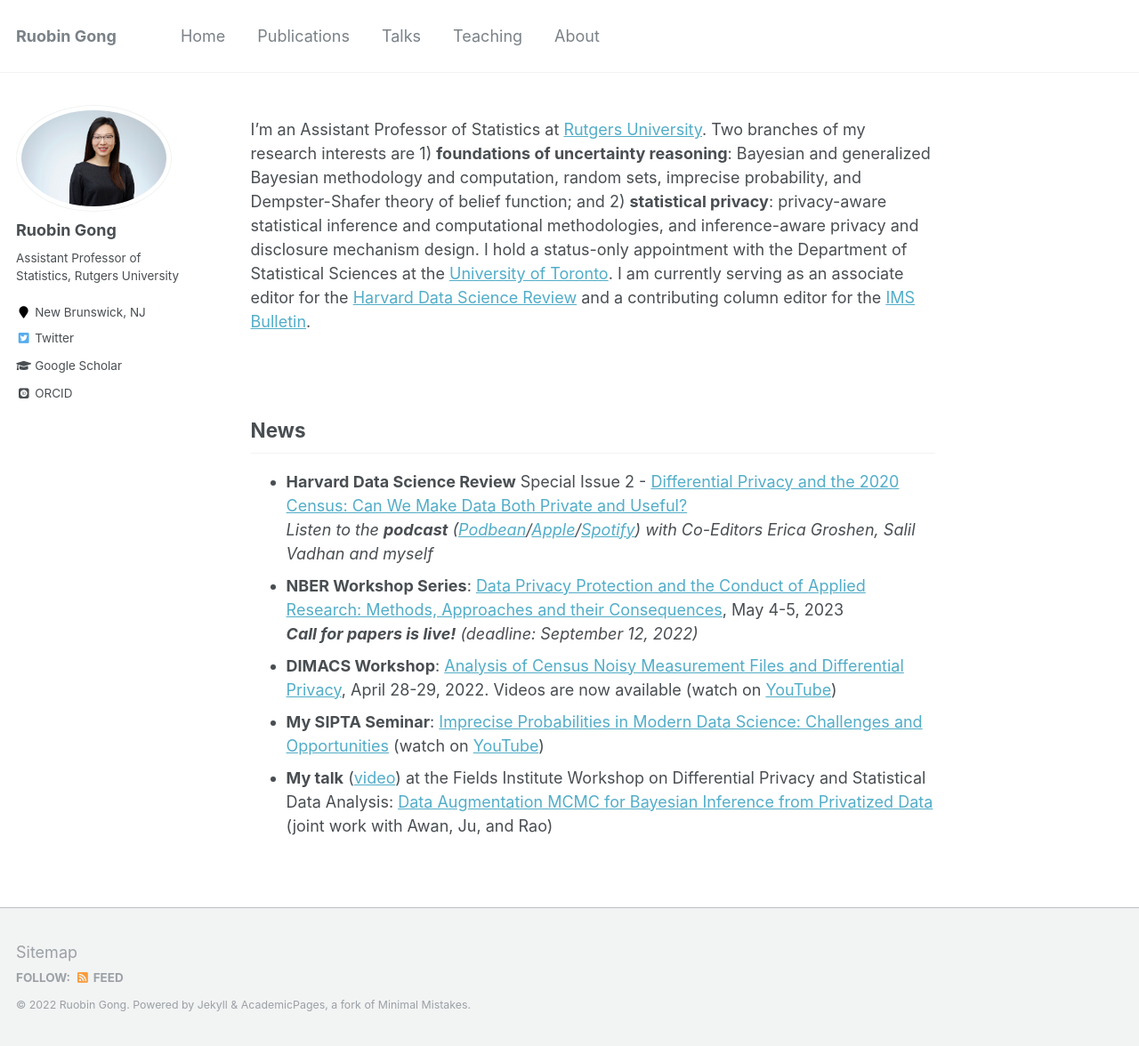
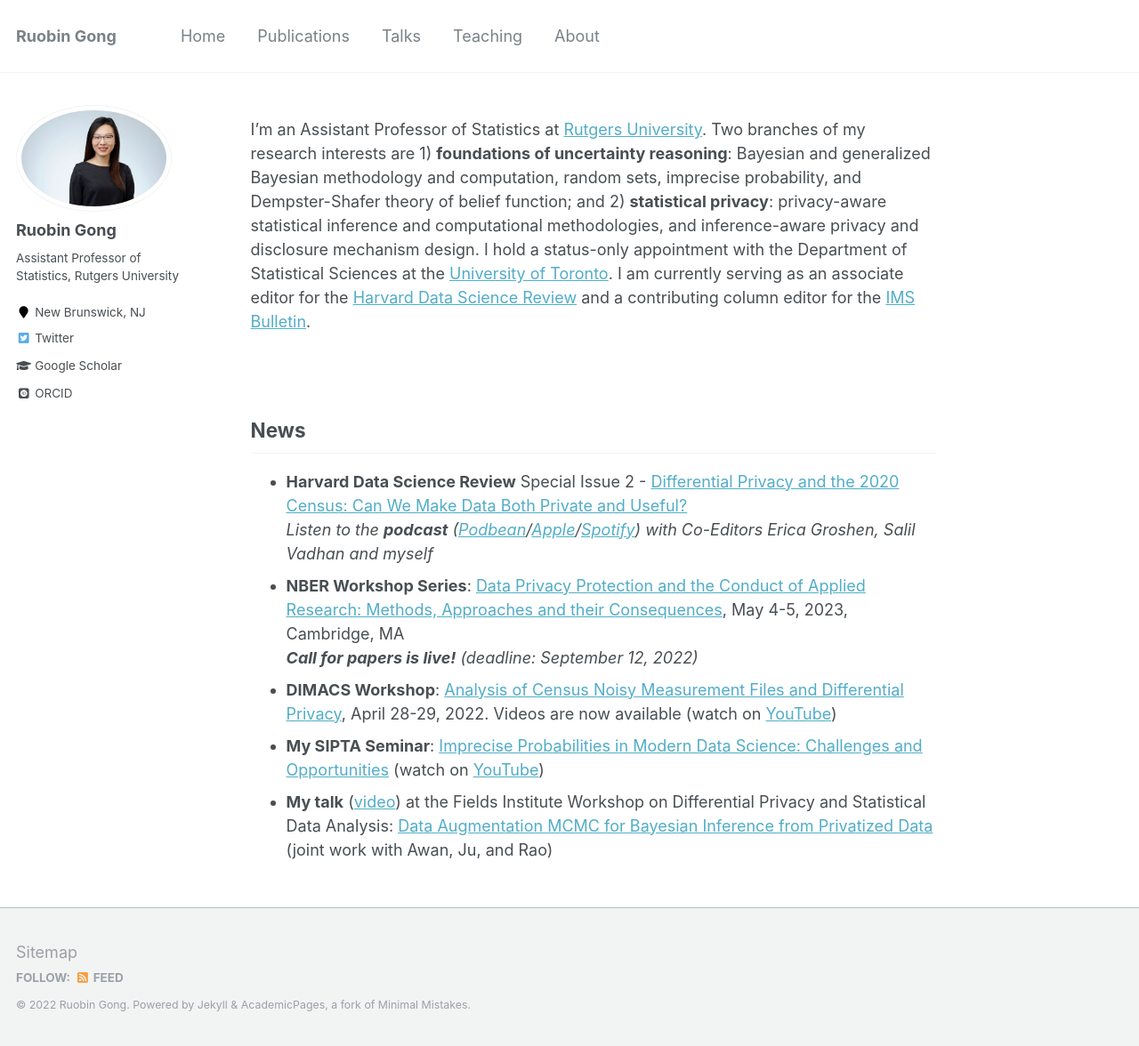
Before and after one commit to RuobinGong/RuobinGong.github.io, a Jekyll site: the page built from _pages/home.md, in a window 1280 px wide and 1176 px high. Shown: the whole window at 89% size. Built offline with Jekyll 4.4.1, drawn with Linux system fonts in a browser that asks for light colours; some web fonts are replaced.

Commit message:
Update home.md

```diff
--- a/_pages/home.md
+++ b/_pages/home.md
@@ -17,7 +17,7 @@ I'm an Assistant Professor of Statistics at [Rutgers University](https://www.sta
 ## News
 
 * **Harvard Data Science Review** Special Issue 2 - [Differential Privacy and the 2020 Census: Can We Make Data Both Private and Useful?](https://hdsr.mitpress.mit.edu/specialissue2) <br> _Listen to the **podcast** ([Podbean](https://hdsr.podbean.com/e/differential-privacy-for-the-2020-us-census-can-we-make-data-both-private-and-useful-part-1/)/[Apple](https://podcasts.apple.com/us/podcast/differential-privacy-for-the-2020-u-s-census-can-we/id1558728983?i=1000571597321)/[Spotify](https://open.spotify.com/episode/4A9ahGLv5r58LJX8Alxg19)) with Co-Editors Erica Groshen, Salil Vadhan and myself_
-* **NBER Workshop Series**: [Data Privacy Protection and the Conduct of Applied Research: Methods, Approaches and their Consequences](https://www.nber.org/data-privacy-protection-and-conduct-applied-research-methods-approaches-and-their-consequences), May 4-5, 2023 <br> _**Call for papers is live!** (deadline: September 12, 2022)_
+* **NBER Workshop Series**: [Data Privacy Protection and the Conduct of Applied Research: Methods, Approaches and their Consequences](https://www.nber.org/data-privacy-protection-and-conduct-applied-research-methods-approaches-and-their-consequences), May 4-5, 2023, Cambridge, MA <br> _**Call for papers is live!** (deadline: September 12, 2022)_
 * **DIMACS Workshop**: [Analysis of Census Noisy Measurement Files and Differential Privacy](http://dimacs.rutgers.edu/events/details?eID=2038), April 28-29, 2022. Videos are now available (watch on [YouTube](https://www.youtube.com/playlist?list=PLKVCRT3MRed733-w2Lo2yvCAkac9zdIVj))
 * **My SIPTA Seminar**: [Imprecise Probabilities in Modern Data Science: Challenges and Opportunities](https://sipta.org/events/sipta-seminars/) (watch on [YouTube](https://www.youtube.com/watch?v=rNVWyG-0XgA))
 * **My talk** ([video](http://www.fields.utoronto.ca/talks/Data-Augmentation-MCMC-Bayesian-Inference-Privatized-Data)) at the Fields Institute Workshop on Differential Privacy and Statistical Data Analysis: [Data Augmentation MCMC for Bayesian Inference from Privatized Data](https://ruobingong.github.io/publication/2022-06-01-DAMCMC) (joint work with Awan, Ju, and Rao)
```
